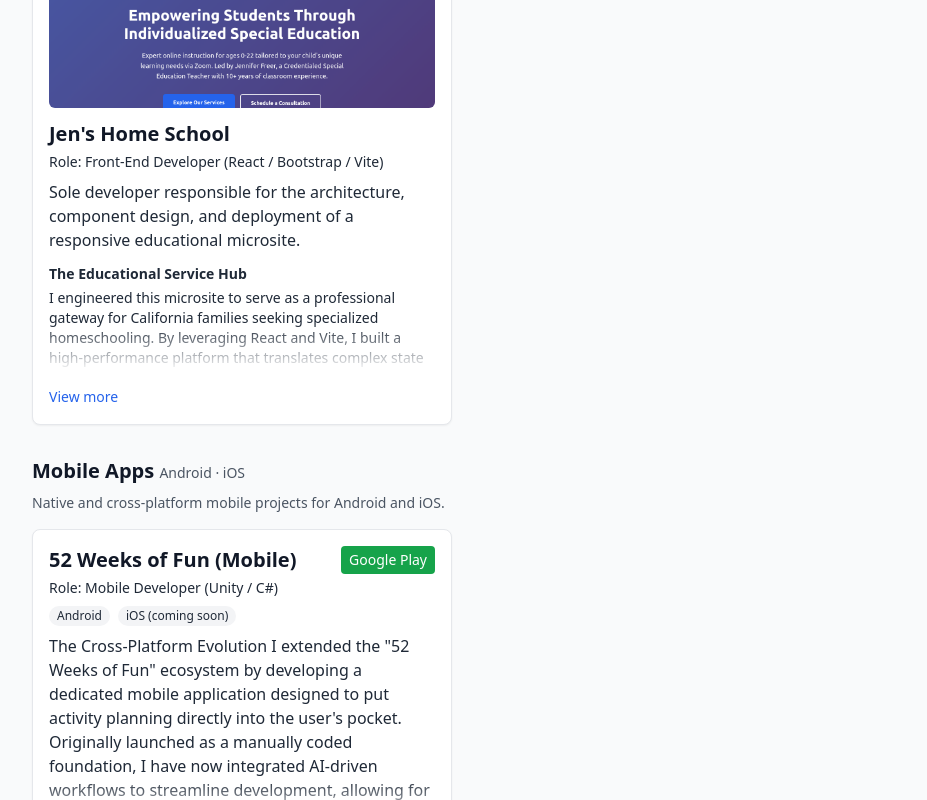
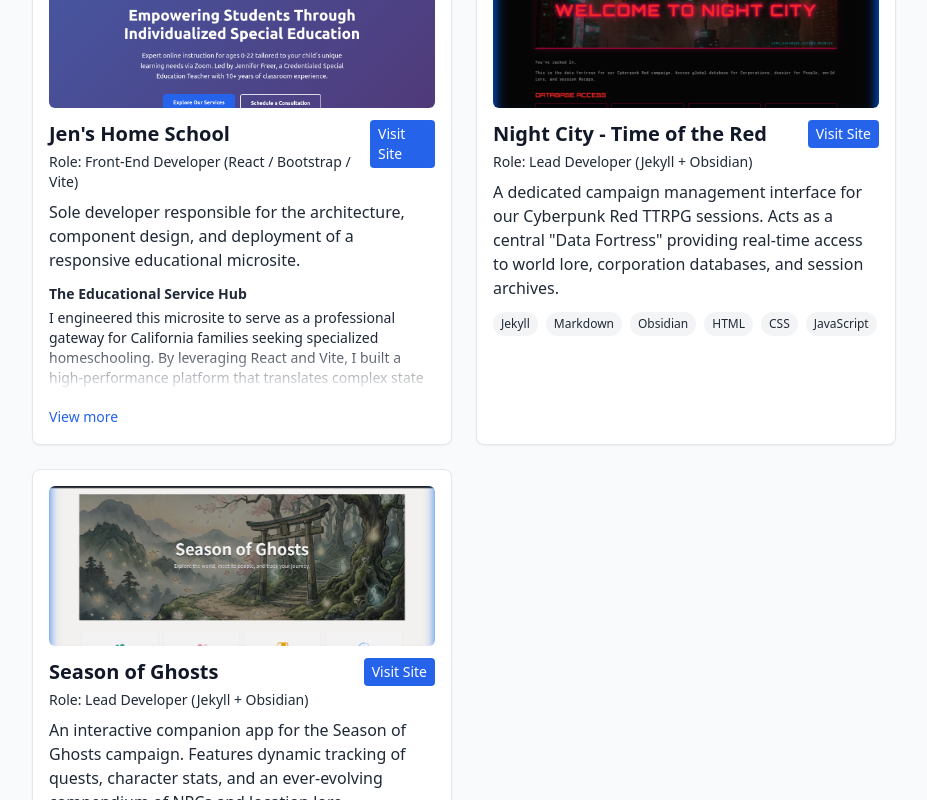
Before and after one commit to nlblunt/professional-portfolio, a React (Vite) app: page /portfolio in a window 1280 px wide. Shown: the part 780-1580 px from the top of the page, without its empty margins (176-1103 px from the left). Built offline with nearby package versions, Linux system fonts and the light colour scheme.

Commit message:
Add Cyberpunk Red and Season of Ghosts projects to portfolio

```diff
--- /dev/null
+++ b/src/components/BackgroundAnimation.tsx
@@ -0,0 +1,6 @@
+import React from 'react'
+
+export default function BackgroundAnimation() {
+  // removed complex animation — intentionally no-op to keep DOM clean
+  return null
+}
--- a/src/components/ProjectCard.tsx
+++ b/src/components/ProjectCard.tsx
@@ -33,6 +33,10 @@
         </div>
 
         <div className="ml-4 flex flex-col items-end gap-2">
+          {project.link && project.link !== '#' && (
+            <a href={project.link} className="text-sm inline-flex items-center gap-2 px-2 py-1 bg-blue-600 text-white rounded hover:bg-blue-700" target="_blank" rel="noopener noreferrer">Visit Site</a>
+          )}
+
           {project.store?.android && (
             <a href={project.store.android} className="text-sm inline-flex items-center gap-2 px-2 py-1 bg-green-600 text-white rounded" target="_blank" rel="noopener noreferrer">Google Play</a>
           )}
--- a/src/data/projects.ts
+++ b/src/data/projects.ts
@@ -124,5 +124,45 @@
     accent: '#F97316',
     accentDark: '#EA580C',
     link: '#'
+  },
+  {
+    id: '5',
+    title: 'Night City - Time of the Red',
+    description: 'A dedicated campaign management interface for our Cyberpunk Red TTRPG sessions. Acts as a central "Data Fortress" providing real-time access to world lore, corporation databases, and session archives.',
+    role: 'Lead Developer (Jekyll + Obsidian)',
+    category: 'web',
+    tech: [
+      'Jekyll',
+      'Markdown',
+      'Obsidian',
+      'HTML',
+      'CSS',
+      'JavaScript'
+    ],
+    // Visual accent for badges (light / dark)
+    accent: '#DC2626',
+    accentDark: '#B91C1C',
+    link: 'https://cpr.52weeksoffun.net',
+    screenshot: '/assets/cpr-52weeksoffun.png'
+  },
+  {
+    id: '6',
+    title: 'Season of Ghosts',
+    description: 'An interactive companion app for the Season of Ghosts campaign. Features dynamic tracking of quests, character stats, and an ever-evolving compendium of NPCs and location lore.',
+    role: 'Lead Developer (Jekyll + Obsidian)',
+    category: 'web',
+    tech: [
+      'Jekyll',
+      'Markdown',
+      'Obsidian',
+      'HTML',
+      'CSS',
+      'JavaScript'
+    ],
+    // Visual accent for badges (light / dark)
+    accent: '#10B981',
+    accentDark: '#059669',
+    link: 'https://ghosts.52weeksoffun.net',
+    screenshot: '/assets/ghosts-52weeksoffun.png'
   }
 ]
--- a/src/data/skills.ts
+++ b/src/data/skills.ts
@@ -31,6 +31,11 @@
         name: 'C++',
         description: 'Performance-oriented systems programming language for high-performance applications and fine-grained control.',
         url: 'https://isocpp.org'
+      },
+      {
+        name: 'Markdown',
+        description: 'Lightweight markup language for creating formatted text using a plain-text editor.',
+        url: 'https://www.markdownguide.org'
       }
     ]
   },
@@ -53,11 +58,6 @@
     category: 'Frameworks & Libraries',
     items: [
       {
-        name: 'React',
-        description: 'UI library for building interactive user interfaces.',
-        url: 'https://react.dev'
-      },
-      {
         name: 'Ruby on Rails',
         description: 'Full-stack web framework for convention-driven development.',
         url: 'https://rubyonrails.org'
@@ -68,20 +68,40 @@
         url: 'https://unity.com'
       },
       {
+        name: 'Bootstrap',
+        description: 'Popular CSS framework for responsive components and layout.',
+        url: 'https://getbootstrap.com'
+      },
+      {
+        name: 'React',
+        description: 'UI library for building interactive user interfaces.',
+        url: 'https://react.dev'
+      },
+      {
+        name: 'Jekyll',
+        description: 'Simple, blog-aware, static site generator perfect for personal, project, or organization sites.',
+        url: 'https://jekyllrb.com'
+      },
+      {
         name: 'Tailwind CSS',
         description: 'Utility-first CSS framework for rapid UI development.',
         url: 'https://tailwindcss.com'
-      },
-      {
-        name: 'Bootstrap',
-        description: 'Popular CSS framework for responsive components and layout.',
-        url: 'https://getbootstrap.com'
       }
     ]
   },
   {
     category: 'Tools & Platforms',
     items: [
+      {
+        name: 'Ubuntu',
+        description: 'Popular Linux distribution commonly used for servers and developer environments.',
+        url: 'https://ubuntu.com'
+      },
+      {
+        name: 'WSL (Windows Subsystem for Linux)',
+        description: 'Compatibility layer to run Linux distributions on Windows for development and testing.',
+        url: 'https://learn.microsoft.com/windows/wsl'
+      },
       {
         name: 'Git',
         description: 'Distributed version control system for tracking changes and collaboration.',
@@ -93,19 +113,14 @@
         url: 'https://github.com'
       },
       {
+        name: 'Obsidian',
+        description: 'Extensible knowledge base that works on top of a local folder of plain text Markdown files.',
+        url: 'https://obsidian.md'
+      },
+      {
         name: 'Bitbucket',
         description: 'Git hosting service with built-in CI/CD and enterprise-friendly features.',
         url: 'https://bitbucket.org'
-      },
-      {
-        name: 'Ubuntu',
-        description: 'Popular Linux distribution commonly used for servers and developer environments.',
-        url: 'https://ubuntu.com'
-      },
-      {
-        name: 'WSL (Windows Subsystem for Linux)',
-        description: 'Compatibility layer to run Linux distributions on Windows for development and testing.',
-        url: 'https://learn.microsoft.com/windows/wsl'
       },
       {
         name: 'Heroku',
--- a/src/pages/Home.tsx
+++ b/src/pages/Home.tsx
@@ -1,11 +1,9 @@
 import React from 'react'
 import { Link } from 'react-router-dom'
-
 export default function Home() {
   return (
-    <section className="py-12">
-      <div className="max-w-3xl mx-auto text-center">
-        <h2 className="text-4xl font-extrabold">Full-Stack Developer | Cloud Infrastructure & AI-Augmented Systems</h2>
+    <section className="py-12 relative overflow-hidden">
+      <div className="max-w-3xl mx-auto text-center relative z-10">        <h2 className="text-4xl font-extrabold">Full-Stack Developer | Cloud Infrastructure & AI-Augmented Systems</h2>
 
         <p className="mt-4 text-gray-800 dark:text-gray-100">I build scalable digital ecosystems by bridging foundational engineering with modern, AI-accelerated workflows. With a background in Ruby on Rails and React, I specialize in moving projects from manual foundations to high-velocity, cloud-hosted environments on Amazon AWS (EC2/S3).</p>
 
--- a/src/pages/Projects.tsx
+++ b/src/pages/Projects.tsx
@@ -9,7 +9,7 @@
   const webProjects = projects.filter((p) => p.category === 'web' || !p.category)
   const mobileProjects = projects.filter((p) => p.category === 'mobile')
 
-  const visibleWeb = showAllWeb ? webProjects : webProjects.slice(0, 3)
+  const visibleWeb = showAllWeb ? webProjects : webProjects.slice(0, 6)
   const visibleMobile = showAllMobile ? mobileProjects : mobileProjects.slice(0, 3)
 
   return (
@@ -24,14 +24,14 @@
           ))}
         </div>
 
-        {webProjects.length > 3 && (
+        {webProjects.length > 6 && (
           <div className="mt-4 flex justify-center">
             <button
               onClick={() => setShowAllWeb((s) => !s)}
               className="text-sm text-blue-600 hover:underline"
               aria-expanded={showAllWeb}
             >
-              {showAllWeb ? 'Show less' : `Show more (${webProjects.length - 3})`}
+              {showAllWeb ? 'Show less' : `Show more (${webProjects.length - 6})`}
             </button>
           </div>
         )}
--- a/src/pages/Skills.tsx
+++ b/src/pages/Skills.tsx
@@ -14,6 +14,7 @@
 export default function Skills() {
   const aggregateSkills = ['Ubuntu', 'Git', 'GitHub', 'WSL (Windows Subsystem for Linux)', 'Google Gemini', 'GitHub Copilot']
   const [expanded, setExpanded] = useState<Record<string, boolean>>({})
+  const [expandedCategory, setExpandedCategory] = useState<Record<string, boolean>>({})
 
   return (
     <section>
@@ -30,7 +31,10 @@
 
             <div className="p-6">
               <ul className="space-y-4">
-                {c.items.map((s) => {
+                {(() => {
+                  const visibleItems = expandedCategory[c.category] ? c.items : c.items.slice(0, 3)
+
+                  return visibleItems.map((s) => {
                     const usedIn = projects.filter((p) => p.tech?.includes(s.name))
 
                     return (
@@ -55,7 +59,7 @@
                         </div>
 
                         {usedIn.length > 0 && (
-                        <div className="mt-2 flex items-center gap-2">
+                          <div className="mt-2 flex flex-wrap items-center gap-2">
                             {aggregateSkills.includes(s.name) ? (
                               <a
                                 href="/portfolio"
@@ -114,8 +118,21 @@
                         )}
                       </li>
                     )
-                })}
+                  })
+                })()}
               </ul>
+
+              {c.items.length > 3 && (
+                <div className="mt-3">
+                  <button
+                    onClick={() => setExpandedCategory((prev) => ({ ...prev, [c.category]: !prev[c.category] }))}
+                    className="text-sm text-blue-600 hover:underline"
+                    aria-expanded={!!expandedCategory[c.category]}
+                  >
+                    {expandedCategory[c.category] ? 'View less' : `View more (${c.items.length - 3})`}
+                  </button>
+                </div>
+              )}
             </div>
           </div>
         ))}
```
Also changed, not shown: public/assets/cpr-52weeksoffun.png (added), public/assets/ghosts-52weeksoffun.png (added). Lines whose indentation alone changed are shown as unchanged.
